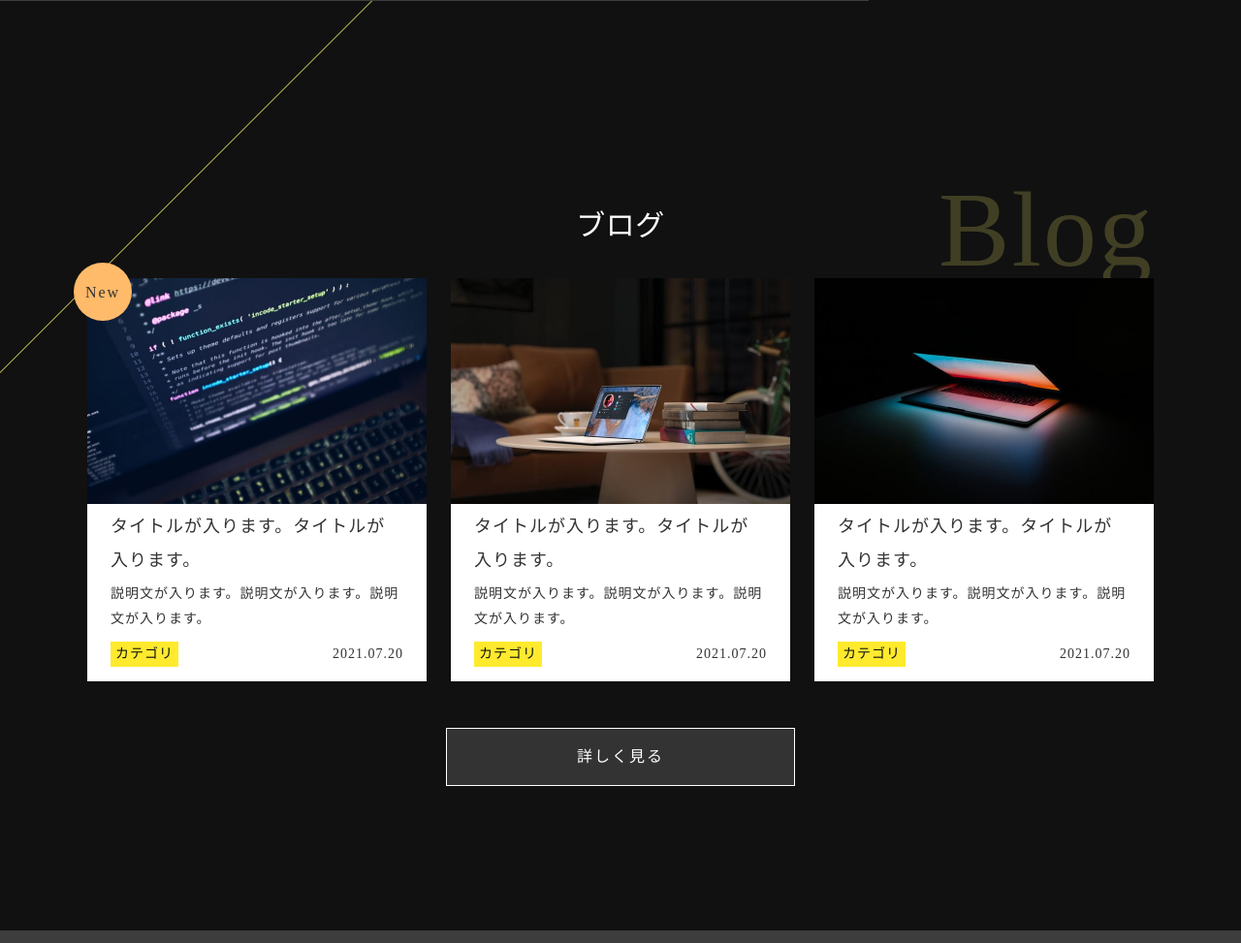
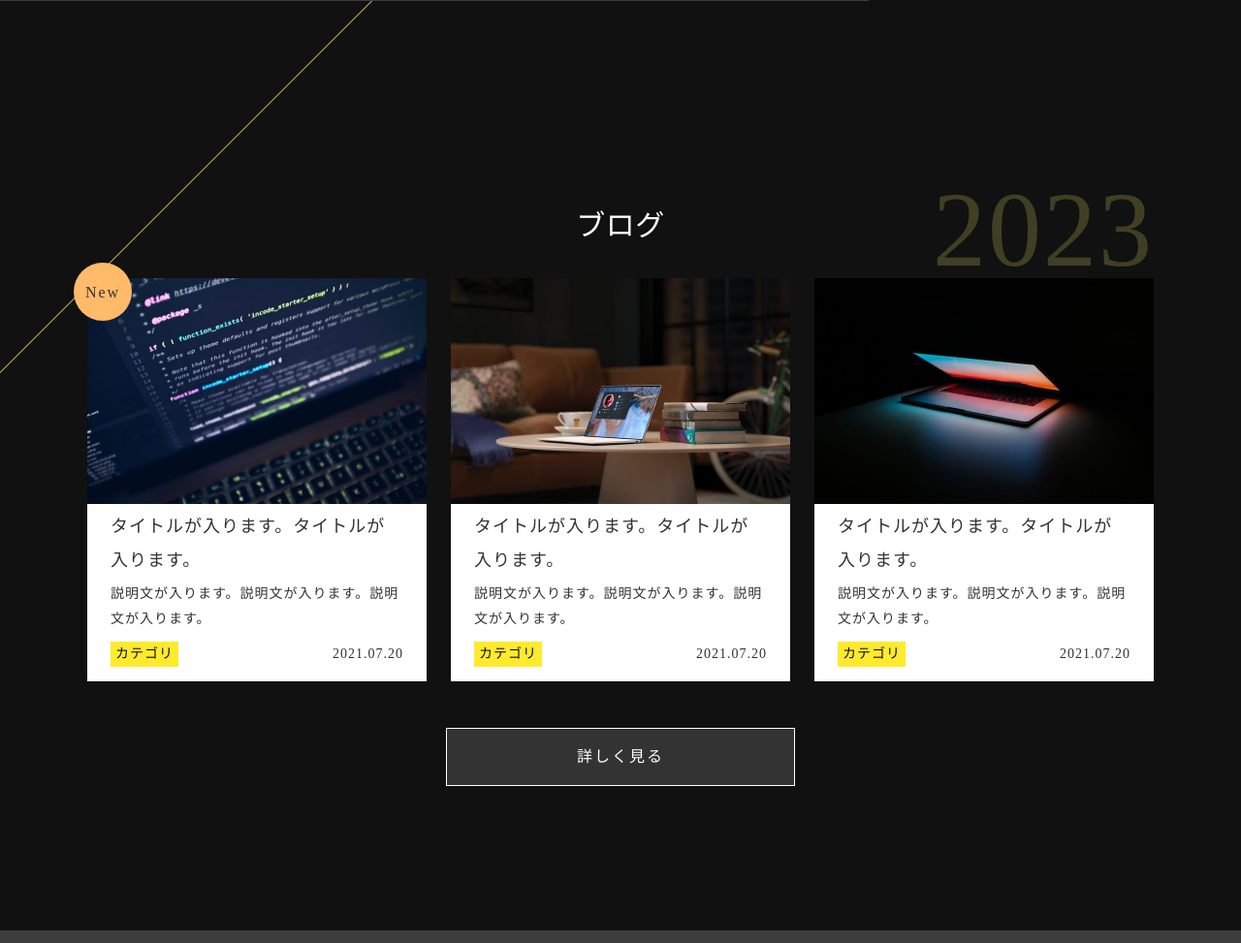
Before and after one commit to Yuta-0802/yu-test5, a website: page index.html in a window 1280 px wide. Shown: the part 3105-4078 px from the top of the page at 97% size. Drawn offline with nearby package versions, Linux system fonts and the light colour scheme.

Commit message:
沖本卓也

```diff
--- a/index.html
+++ b/index.html
@@ -170,7 +170,7 @@
 
 <!--ブログ-->
 <section class="blog l-inner">
-<div class="title-right"><span class="english-title">Blog</span><h2 class="title">ブログ</h2></div>
+<div class="title-right"><span class="english-title">2023</span><h2 class="title">ブログ</h2></div>
   <div class="blogcards">
   <div class="blogcards-card blogcard-wrap">
   <p class="new-blog">New</p>
```
